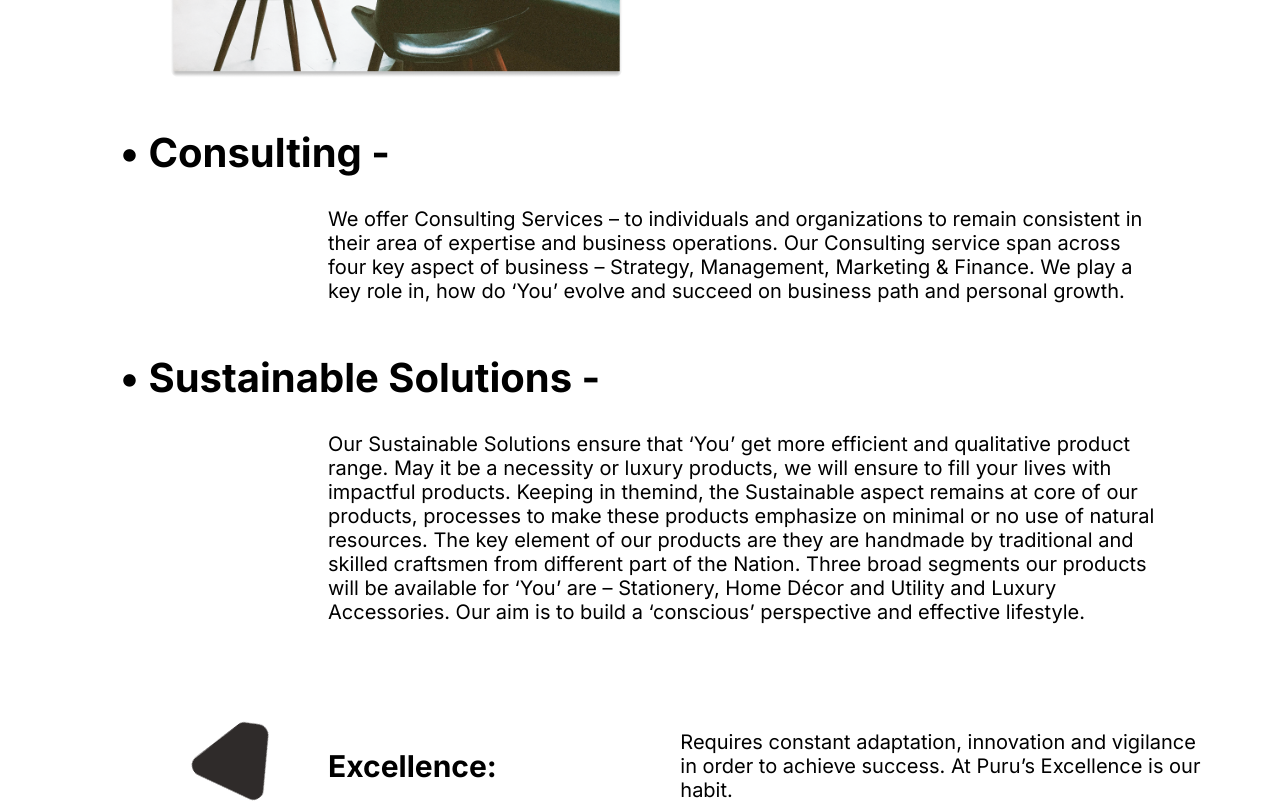
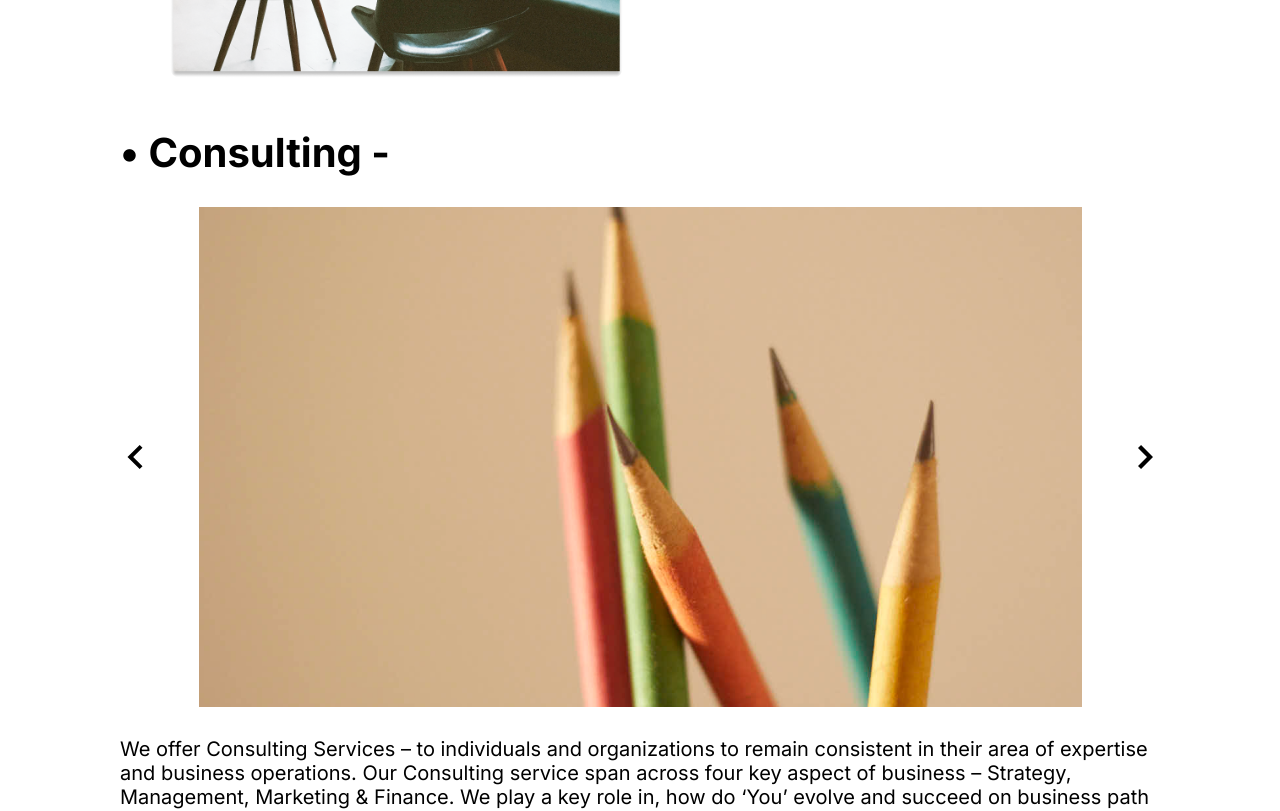
Before and after one commit to Ganeshshinde-2003/PURU-s-Website, a Next.js app: page /purustories in a window 1280 px wide. Shown: the part 2680-3491 px from the top of the page. Built offline with nearby package versions, Linux system fonts and the light colour scheme.

Commit message:
creaated the slider image

```diff
--- a/package.json
+++ b/package.json
@@ -14,6 +14,7 @@
     "next": "13.4.19",
     "react": "18.2.0",
     "react-dom": "18.2.0",
-    "react-icons": "^4.10.1"
+    "react-icons": "^4.10.1",
+    "react-slideshow-image": "^4.2.1"
   }
 }
--- a/src/app/contactus/page.module.css
+++ b/src/app/contactus/page.module.css
@@ -42,7 +42,8 @@
 }
 
 .circle:hover {
-  background-color: #D03A71;
+  background-color: black;
+  color: white;
   transform: scale(1.05) rotate(-90deg); /* Increase size on hover for a 3D effect */
   box-shadow: 0 0 20px rgba(0, 0, 0, 5);
   cursor: pointer;
--- a/src/app/purusmenu/page.jsx
+++ b/src/app/purusmenu/page.jsx
@@ -27,7 +27,7 @@ function Page() {
   const containerStyle = {
     opacity: isVisible ? 1 : 0,
     transform: isVisible ? 'translateY(0)' : 'translateY(-100%)',
-    transition: 'opacity 1s, transform 3s',
+    transition: 'opacity 1s, transform 2s',
   };
 
   return (
--- a/src/app/purustories/page.jsx
+++ b/src/app/purustories/page.jsx
@@ -9,6 +9,7 @@ import v1 from "../../../public/vectors/Vector (1).png";
 import v2 from "../../../public/vectors/Vector (2).png";
 import StoriesIamge from "../../../public/stories-image.png";
 import Image from "next/image";
+import ImageSlider from "@/compenents/ImageSlidre";
 
 function page() {
   const vectorSectionRef = useRef(null);
@@ -88,6 +89,7 @@ function page() {
       </section>
       <section className={styles.mainwork}>
         <p className={styles.mainworkhead}>• Consulting -</p>
+        <ImageSlider id="1" />
         <div className={styles.mainworkdisc}>
           <p>
             We offer Consulting Services – to individuals and organizations to
@@ -101,6 +103,7 @@ function page() {
       </section>
       <section className={styles.mainwork}>
         <p className={styles.mainworkhead}>• Sustainable Solutions -</p>
+        <ImageSlider id="2" />
         <div className={styles.mainworkdisc}>
           <p>
             Our Sustainable Solutions ensure that ‘You’ get more efficient and
--- a/src/app/purustories/page.module.css
+++ b/src/app/purustories/page.module.css
@@ -109,9 +109,6 @@
     font-size: 40px;
     font-weight: bold;
   }
-  .mainworkdisc{
-    padding-left: 20%;
-  }
   .mainworkdisc p {
     font-size: 20px;
     font-weight: 400;
--- /dev/null
+++ b/src/compenents/ImageSlidre.jsx
@@ -0,0 +1,46 @@
+import 'react-slideshow-image/dist/styles.css';
+import { Fade } from 'react-slideshow-image';
+import slide1 from "../../public/matthew-henry-VviFtDJakYk-unsplash 1.png";
+import slide2 from "../../public/0F4A8688 1.png";
+import Image from 'next/image';
+
+const imagesone = [
+    slide1,
+    slide2,
+]
+const imagestwo = [
+    slide2,
+    slide1,
+]
+
+const divStyle = {
+    display: 'flex',
+    alignItems: 'center',
+    justifyContent: 'center',
+    height: '500px',
+    backgroundSize: 'cover',
+}
+
+const ImageSlider = ({ id }) => {
+    let slideImages;
+
+    if (id === "1") {
+        slideImages = imagesone;
+    } else {
+        slideImages = imagestwo;
+    }
+
+    return (
+        <div className='slide-container'>
+            <Fade>
+                {slideImages.map((image, index) => (
+                    <div key={index} style={divStyle}>
+                        <Image src={image} className="slideimage" />
+                    </div>
+                ))}
+            </Fade>
+        </div>
+    )
+}
+
+export default ImageSlider;
```
Also changed, not shown: src/compenents/transition.js (deleted, +0 -27 lines), public/0F4A8688 1.png (added), src/app/globals.css (line endings or trailing spaces), 1 other file (tests, documents, lock files or other folders).
